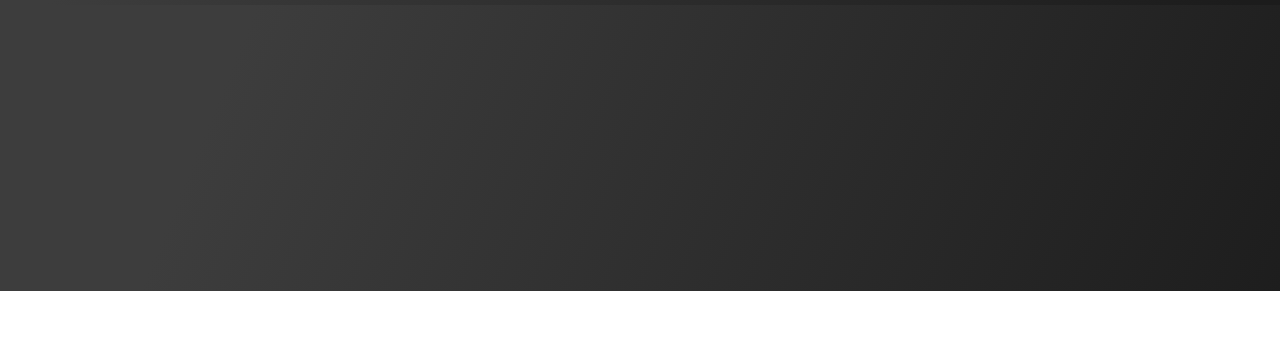
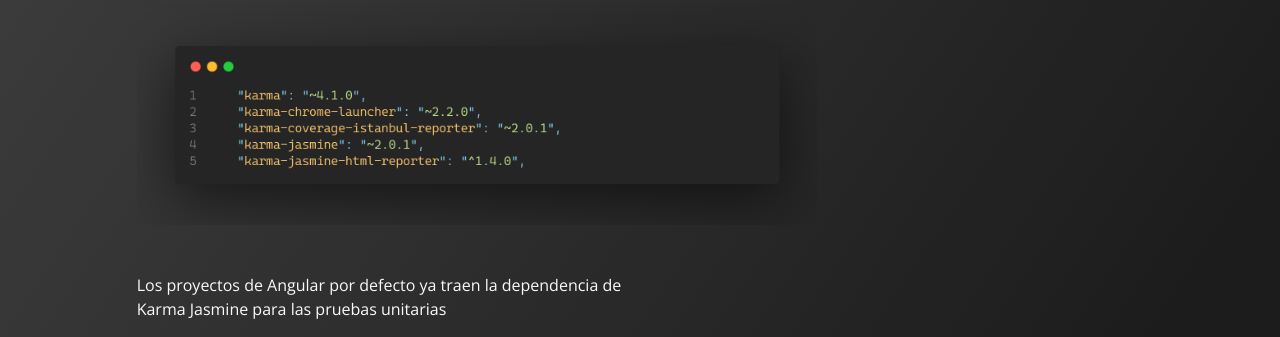
Before and after one commit to 2014maximo/templates, a plain HTML site: page componentes/menu/ANGULAR/angular_post_002.html in a window 1280 px wide. Shown: the part 509-846 px from the top of the page. Before the commit the page ends 800 px from the top, so only its background shows below. Drawn offline with nearby package versions, Linux system fonts and the light colour scheme; files whose address does not match are found by name; a web font is replaced by a local one.

Commit message:
organizando extructuras

```diff
--- a/componentes/menu/ANGULAR/angular_post_002.html
+++ b/componentes/menu/ANGULAR/angular_post_002.html
@@ -51,9 +51,28 @@
             <h2 class="tituloPost p-2 text-center">PRUEBAS UNITARIAS EN ANGULAR</h2>
         <!-- FIN IMAGEN TITULAR ------------------------------------>
 
+<!-- Contenido ------------------------------------------------------------------------->
+
+<div class="row">
+    <div class="col-md-1"></div>
+    <div class="col-md-10">
+        <div class="col-md-6">
+        <img src="../../../styles/assets/code/karma_dependencies.png" width="auto" height="220">
+    </div>
+    <div class="col-md-6">
+        <p class="text-light tituloUno fw-3 mt-5">
+            Los proyectos de Angular por defecto ya traen la dependencia de Karma Jasmine para las pruebas unitarias
+        </p>
+    </div>
+    </div>
+    <div class="col-md-1"></div>
+
+</div>
 
 
 
+
+<!-- Fin contenido ------------------------------------------------------------------------->
 
     <script src="styles/js/scripts.js"></script>
     <script src="https://code.jquery.com/jquery-3.4.1.slim.min.js" integrity="sha384-J6qa4849blE2+poT4WnyKhv5vZF5SrPo0iEjwBvKU7imGFAV0wwj1yYfoRSJoZ+n" crossorigin="anonymous"></script>
```
Also changed, not shown: styles/assets/code/karma_dependencies.png (added).
